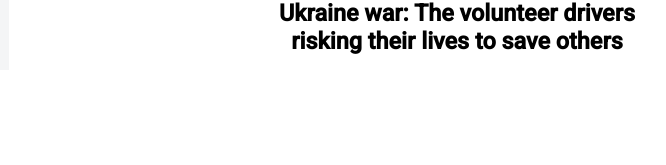
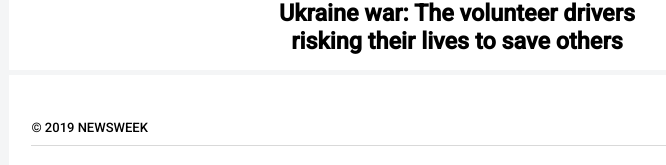
Before and after one commit to bornasinovcic/PWA-projekt, a PHP site: page / in a window 1280 px wide. Shown: the part 1467-1632 px from the top of the page, without its empty margins (183-849 px from the left). Before the commit the page ends 1521 px from the top, so only its background shows below. Run offline with PHP 8.4, Linux system fonts and the light colour scheme.

Commit message:
modified index.html and style.css (madea footer)

```diff
--- a/index.html
+++ b/index.html
@@ -71,5 +71,10 @@
             </div>
         </div>
     </article>
+    <footer>
+        <div class="footer_style">
+            &copy; 2019 NEWSWEEK
+        </div>
+    </footer>
 </body>
 </html>
--- a/style.css
+++ b/style.css
@@ -83,3 +83,17 @@ article {
 .container img {
     width: 100%;
 }
+footer {
+    background-color: white;
+    width: 70%;
+    height: 90px;
+    margin: 5px auto 0px auto;
+}
+.footer_style {
+    padding-top: 45px;
+    width: 95%;
+    margin: 0 auto;
+    border-bottom: 1px solid rgb(217, 217, 217);
+    font-size: 13px;
+    padding-bottom: 10px;
+}
```
